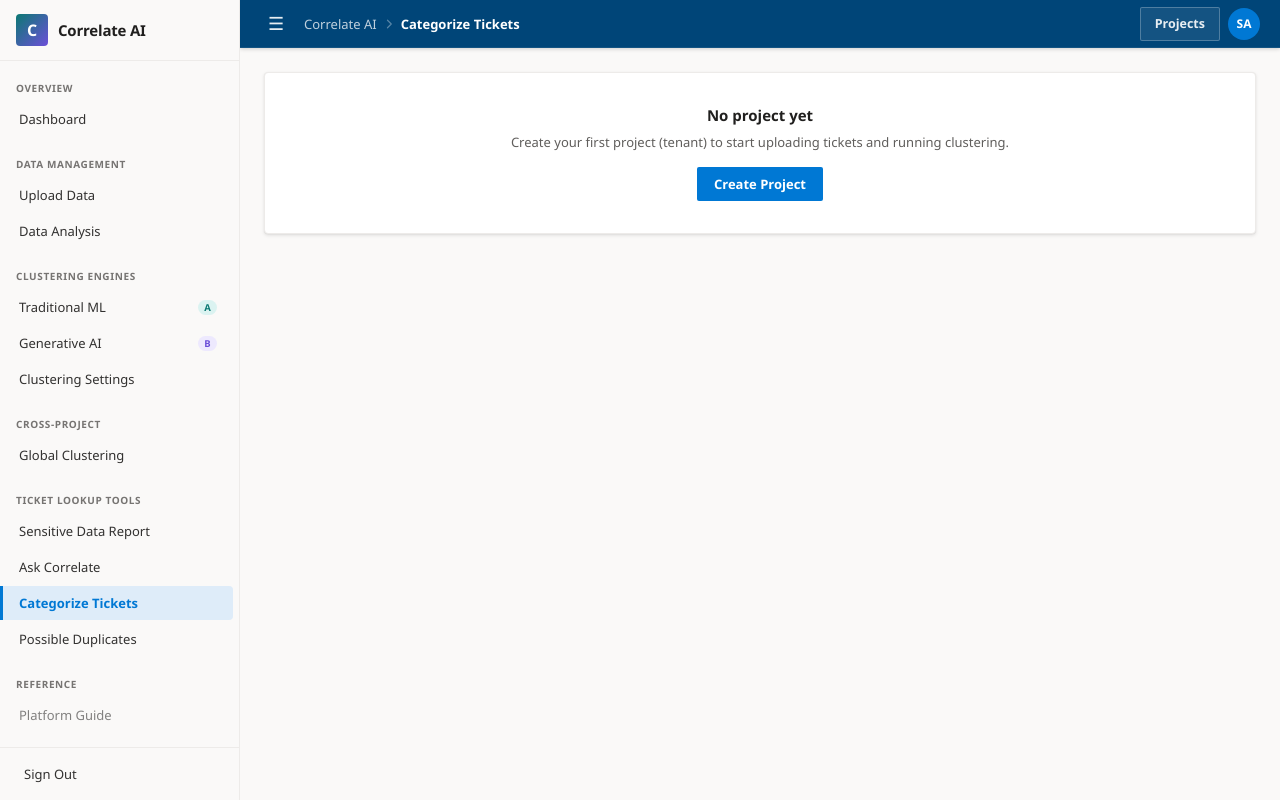
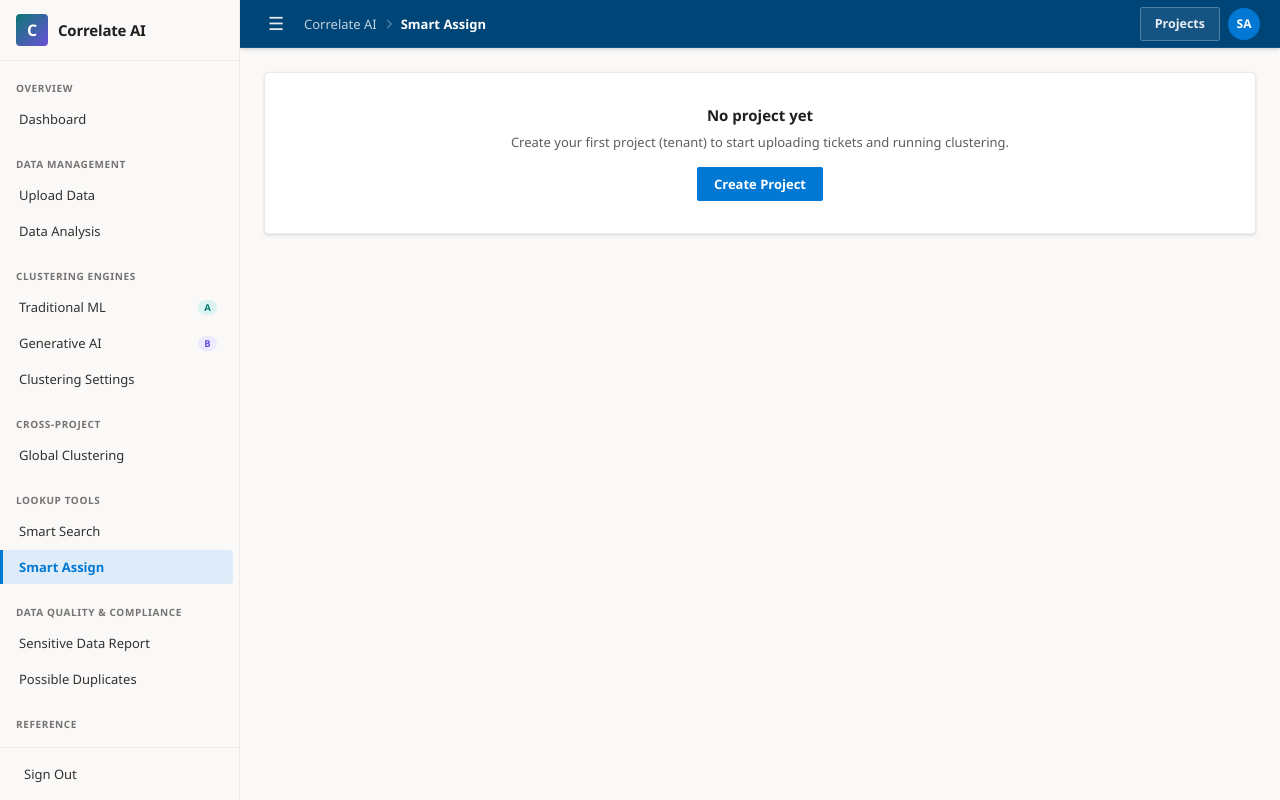
Before and after one commit to bgmaruthi13/CustomerSupportIntelligence, a Django app: page /clustering/categorize/ in a window 1280 px wide. Run offline with Django 5.2, Linux system fonts and the light colour scheme; the visitor is signed in with stand-in values (Sample User, id 1); data comes from the database, SQL or seed files in the repository; data that the repository does not hold is empty.

Commit message:
Restructure "Ticket Lookup Tools" nav: split into Lookup Tools + Data Quality & Compliance, rename Ask Correlate -> Smart Search, Categorize Tickets -> Smart Assign
Sensitive Data Report and Possible Duplicates are standing project-wide audit
reports, not on-demand per-ticket lookups like Ask Correlate/Categorize Tickets
actually are — the old single section conflated the two. Split into:

- Lookup Tools: Smart Search, Smart Assign
- Data Quality & Compliance: Sensitive Data Report, Possible Duplicates

Renamed to match what each tool actually does — "Smart Search" (semantic
search) and "Smart Assign" (queue routing suggestion) — and propagated the
names everywhere they appeared: page titles/breadcrumbs, help text, the
Clustering Settings embedding-model card, the embedding-unavailable error
message, EDA cross-links, code comments, and the Platform Guide (pipeline
step, feature table, limitations, roadmap). Also fixed a related inaccuracy in
the Platform Guide's pipeline step 6: Sensitive Data Report isn't something
you "run on demand" (that's step 2's automatic scan), so it shouldn't have
been listed there.

Includes a migration for SiteSettings.embedding_model_path's help_text, which
mentioned the old names.

Verified end-to-end in-browser: sidebar sections/labels, Smart Search and
Smart Assign page titles, no console errors.

Co-Authored-By: Claude Sonnet 5 <noreply@anthropic.com>

```diff
--- a/clustering/models.py
+++ b/clustering/models.py
@@ -93,7 +93,7 @@ class ClusterMember(models.Model):
 
 class TicketEmbedding(models.Model):
     """Persisted sentence-embedding vector for a ticket — the retrieval index behind
-    Ask Correlate. Populated as a side effect of the Generative AI pipeline (which
+    Smart Search. Populated as a side effect of the Generative AI pipeline (which
     already embeds every ticket for clustering) or by the standalone search-index
     build action for projects that haven't run it. `project` is denormalized so a
     project's full index loads with one indexed query instead of a join through
--- a/clustering/pipelines.py
+++ b/clustering/pipelines.py
@@ -311,7 +311,7 @@ def _resolve_model_path(configured_path):
     raise EmbeddingModelUnavailable(
         f"No embedding model found at ‘{configured_path}’. Set a valid local "
         "folder path in Clustering Settings (or Admin › Site Settings) before "
-        "using Generative AI, Ask Correlate, Categorize Tickets, or Possible Duplicates."
+        "using Generative AI, Smart Search, Smart Assign, or Possible Duplicates."
     )
 
 
--- a/clustering/templates/clustering/categorize.html
+++ b/clustering/templates/clustering/categorize.html
@@ -1,12 +1,12 @@
 {% extends "base.html" %}
 {% load sort_tags %}
-{% block title %}Categorize Tickets{% endblock %}
-{% block breadcrumb %}Categorize Tickets{% endblock %}
+{% block title %}Smart Assign{% endblock %}
+{% block breadcrumb %}Smart Assign{% endblock %}
 {% block content %}
 
 <div class="page-header">
   <div>
-    <div class="page-title">Categorize Tickets — {{ project.name }}</div>
+    <div class="page-title">Smart Assign — {{ project.name }}</div>
     <div class="page-subtitle">Suggests which queue an untriaged ticket belongs to, by finding its nearest already-labeled neighbors — not an LLM classifier, an explainable nearest-neighbor vote.</div>
   </div>
   {% if suggestions %}
@@ -25,7 +25,7 @@
 <div class="card" style="padding:32px;text-align:center">
   <div style="font-size:15px;font-weight:700;margin-bottom:8px">No search index yet</div>
   <p style="color:var(--text-secondary);font-size:13px;margin-bottom:16px">Queue suggestions need at least some tickets with a known queue and an embedding to compare against. Run <strong>Generative AI</strong> clustering first, or build the index directly.</p>
-  <a class="btn btn-primary" href="{% url 'clustering:search' %}">Go to Ask Correlate</a>
+  <a class="btn btn-primary" href="{% url 'clustering:search' %}">Go to Smart Search</a>
 </div>
 {% elif untriaged_count == 0 %}
 <div class="card" style="padding:32px;text-align:center;color:var(--text-muted);font-size:13px">
@@ -87,7 +87,7 @@
   <summary>Help — How are queue suggestions made?</summary>
   <div class="help-body">
     <p>For each untriaged ticket (queue "Unspecified"), its embedding is compared against every ticket in the project that already has a real queue value — either mapped from your source data's "Assignment Group"/"Queue" column, or a previously accepted suggestion. The 5 nearest neighbors vote, and the majority queue among them is suggested — the "agreement" percentage is literally how many of those 5 agree, not a hidden confidence score.</p>
-    <p>No LLM is involved — this is the same cosine-similarity ranking behind Ask Correlate and Find Similar Tickets, applied to majority-vote a label instead of ranking search results.</p>
+    <p>No LLM is involved — this is the same cosine-similarity ranking behind Smart Search and Find Similar Tickets, applied to majority-vote a label instead of ranking search results.</p>
   </div>
 </details>
 
--- a/clustering/templates/clustering/settings.html
+++ b/clustering/templates/clustering/settings.html
@@ -18,7 +18,7 @@
   <div class="card-header">
     <div>
       <div class="card-title">Embedding Model</div>
-      <div class="card-subtitle">Applies app-wide — powers Generative AI, Ask Correlate, Find Similar Tickets, Categorize Tickets, and Possible Duplicates</div>
+      <div class="card-subtitle">Applies app-wide — powers Generative AI, Smart Search, Find Similar Tickets, Smart Assign, and Possible Duplicates</div>
     </div>
   </div>
   <div class="card-body pad">
--- a/clustering/views.py
+++ b/clustering/views.py
@@ -497,7 +497,7 @@ def explorer(request):
 # Below this cosine-similarity percentage, a match is more "technically the
 # closest thing we had" than a genuine hit — shown with the same visual weight
 # as a 90%+ match otherwise, which risks a mediocre top result reading as a
-# confident answer. Applies to Ask Correlate, Find Similar Tickets, and Quick
+# confident answer. Applies to Smart Search, Find Similar Tickets, and Quick
 # Triage alike, since all three share _rank_by_vector.
 WEAK_MATCH_THRESHOLD = 55
 
@@ -595,7 +595,7 @@ def classify_text(project, text, top_k=5):
     embeds arbitrary typed text on demand — NOT persisted, this is a scratch lookup
     for a ticket that may not exist in the system yet, not new data entering it — and
     returns the best-matching cluster plus a handful of supporting matches. Thin
-    wrapper around the same _rank_by_vector ranking core Ask Correlate and Find
+    wrapper around the same _rank_by_vector ranking core Smart Search and Find
     Similar Tickets already use, so all three stay one implementation, not three."""
     if not text or not text.strip():
         return None
--- a/core/models.py
+++ b/core/models.py
@@ -13,7 +13,7 @@ class SiteSettings(models.Model):
     site_name = models.CharField(max_length=100, default="Correlate AI", help_text="Shown in the sidebar, browser tab title, and login page — no logo image, text only.")
     embedding_model_path = models.CharField(
         max_length=300, default="embedding_model", blank=True,
-        help_text="Local folder containing a sentence-transformers model, used by Generative AI, Ask Correlate, Find Similar, Categorize Tickets, and Possible Duplicates. Either a path relative to the app's root folder (e.g. 'embedding_model') or an absolute local path — never a Hugging Face Hub model id; this app never reaches out to Hugging Face. If the folder doesn't exist, those features show a clear error instead of failing silently. Also editable from the Clustering Settings page.",
+        help_text="Local folder containing a sentence-transformers model, used by Generative AI, Smart Search, Find Similar, Smart Assign, and Possible Duplicates. Either a path relative to the app's root folder (e.g. 'embedding_model') or an absolute local path — never a Hugging Face Hub model id; this app never reaches out to Hugging Face. If the folder doesn't exist, those features show a clear error instead of failing silently. Also editable from the Clustering Settings page.",
     )
 
     class Meta:
--- a/core/templates/base.html
+++ b/core/templates/base.html
@@ -59,15 +59,17 @@
     <span>Global Clustering</span>
   </a>
 
-  <div class="sidebar-section-label">Ticket Lookup Tools</div>
+  <div class="sidebar-section-label">Lookup Tools</div>
+  <a class="nav-item {% if active_nav == 'search' %}active{% endif %}" href="{% url 'clustering:search' %}">
+    <span>Smart Search</span>
+  </a>
+  <a class="nav-item {% if active_nav == 'categorize' %}active{% endif %}" href="{% url 'clustering:categorize' %}">
+    <span>Smart Assign</span>
+  </a>
+
+  <div class="sidebar-section-label">Data Quality &amp; Compliance</div>
   <a class="nav-item {% if active_nav == 'pii-report' %}active{% endif %}" href="{% url 'tickets:sensitive_data_report' %}">
     <span>Sensitive Data Report</span>
-  </a>
-  <a class="nav-item {% if active_nav == 'search' %}active{% endif %}" href="{% url 'clustering:search' %}">
-    <span>Ask Correlate</span>
-  </a>
-  <a class="nav-item {% if active_nav == 'categorize' %}active{% endif %}" href="{% url 'clustering:categorize' %}">
-    <span>Categorize Tickets</span>
   </a>
   <a class="nav-item {% if active_nav == 'duplicates' %}active{% endif %}" href="{% url 'clustering:duplicates' %}">
     <span>Possible Duplicates</span>
--- a/tickets/templates/tickets/eda.html
+++ b/tickets/templates/tickets/eda.html
@@ -173,7 +173,7 @@
     <ul>
       <li><strong>Ticket Volume Trend</strong> — toggle Day/Week/Month/Quarter to see how ticket volume moves over time at different resolutions.</li>
       <li><strong>By Country / Status / Priority / Application</strong> — straight counts. A value of "Unspecified" or "Unknown" means that field wasn't mapped (or was empty) for those tickets.</li>
-      <li><strong>By Queue / Requested Type</strong> — same straight-count treatment. Queue is the field the <a href="{% url 'clustering:categorize' %}">Categorize Tickets</a> k-NN suggestion feature exists to fill in — a shrinking "Unspecified" bar here reflects that feature's progress on this project.</li>
+      <li><strong>By Queue / Requested Type</strong> — same straight-count treatment. Queue is the field the <a href="{% url 'clustering:categorize' %}">Smart Assign</a> k-NN suggestion feature exists to fill in — a shrinking "Unspecified" bar here reflects that feature's progress on this project.</li>
       <li><strong>By Offering</strong> — only shown once at least one ticket has an offering value. A ticket tagged with more than one offering (e.g. "SunSystems Support, QA Vision") counts toward <strong>every</strong> offering it lists, not just the first — so bars can sum to more than the total ticket count.</li>
       <li><strong>Missing Country/App</strong>, <strong>Missing Queue/Requested Type</strong>, and <strong>Missing Description</strong> KPIs — how many tickets fell back to "Unspecified" (or an empty description) for these fields. High numbers here are worth fixing in Map Columns before clustering, since several of these fields feed downstream summaries or the clustering text itself (see Clustering Settings).</li>
     </ul>
```
Also changed, not shown: BACKLOG.md (+2 -2 lines), clustering/templates/clustering/search.html (+7 -7 lines), core/templates/core/how_it_works.html (+5 -5 lines), core/migrations/0008_alter_sitesettings_embedding_model_path.py (added).
